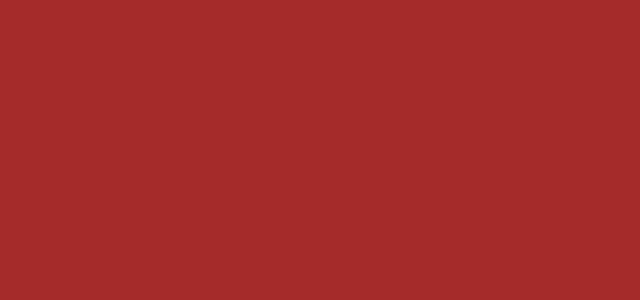
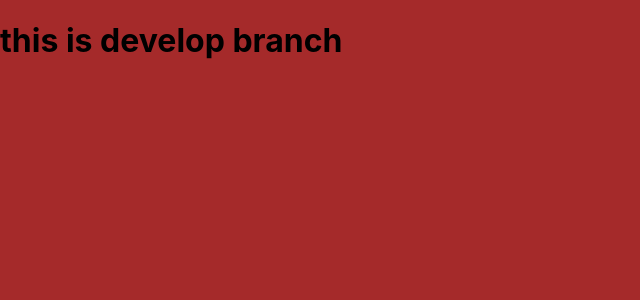
Before and after one commit to madness-22/impact, a React (Create React App) app: page / in a window 1280 px wide. Shown: the top 300 px of the page, without its empty margins (0-640 px from the left). Built offline with nearby package versions, Linux system fonts and the light colour scheme.

Commit message:
title added

```diff
--- a/src/App.js
+++ b/src/App.js
@@ -4,30 +4,12 @@ import './App.css';
 function App(){
   return(
   <div>
-
+      <h1>
+        this is develop branch
+      </h1>
   </div>
   )};
 
 
-// function App() {
-//   return (
-//     <div className="App">
-//       <header className="App-header">
-//         <img src={logo} className="App-logo" alt="logo" />
-//         <p>
-//           Edit <code>src/App.js</code> and save to reload.
-//         </p>
-//         <a
-//           className="App-link"
-//           href="https://reactjs.org"
-//           target="_blank"
-//           rel="noopener noreferrer"
-//         >
-//           Learn React
-//         </a>
-//       </header>
-//     </div>
-//   );
-// }
 
 export default App;
```
